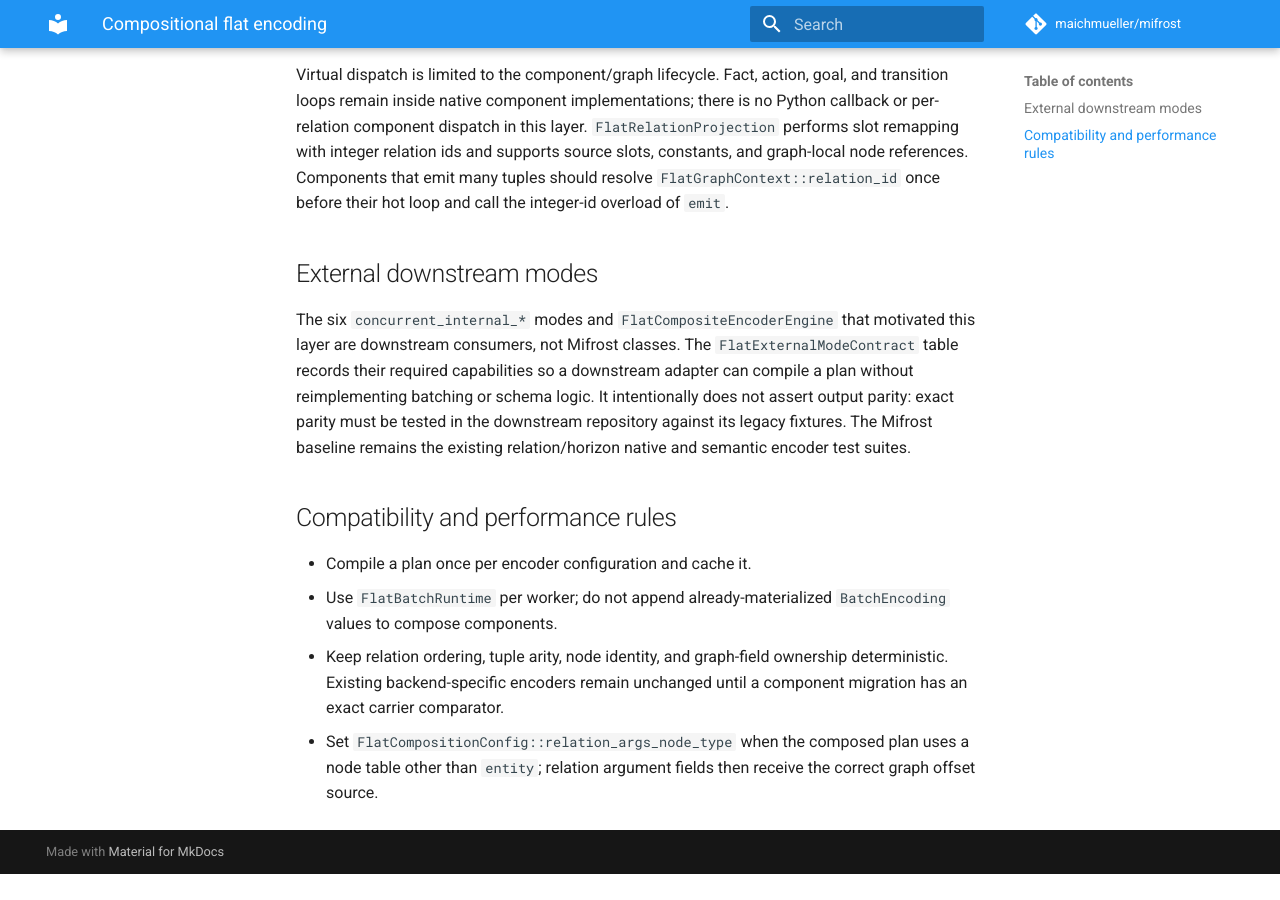
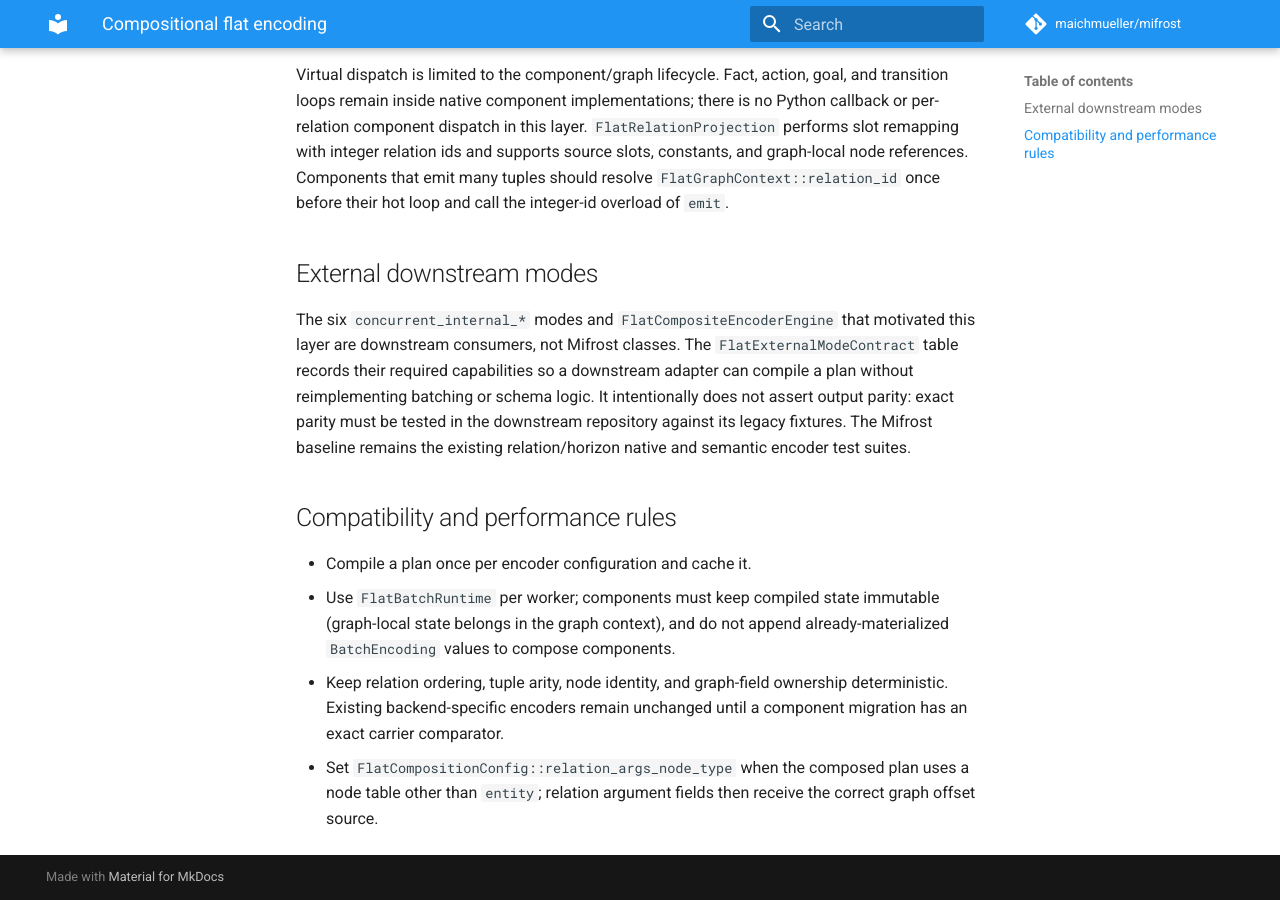
Before and after one commit to maichmueller/mifrost, an MkDocs documentation site: the page built from docs/flat-composition.md, in a window 1280 px wide and 900 px high, scrolled down 578 px. Built offline with MkDocs 1.6.1 and Material for MkDocs 9.7.7, drawn with Linux system fonts in a browser that asks for light colours; comment, search, counter and statistics services are not loaded; the version menu is left out; before the commit the page ends 1452 px from its top, so only the background shows below that.

Commit message:
docs: state composition component thread-safety rule

```diff
--- a/docs/flat-composition.md
+++ b/docs/flat-composition.md
@@ -41,8 +41,9 @@ encoder test suites.
 ## Compatibility and performance rules
 
 - Compile a plan once per encoder configuration and cache it.
-- Use `FlatBatchRuntime` per worker; do not append already-materialized
-  `BatchEncoding` values to compose components.
+- Use `FlatBatchRuntime` per worker; components must keep compiled state
+  immutable (graph-local state belongs in the graph context), and do not append
+  already-materialized `BatchEncoding` values to compose components.
 - Keep relation ordering, tuple arity, node identity, and graph-field ownership
   deterministic.  Existing backend-specific encoders remain unchanged until a
   component migration has an exact carrier comparator.
```
